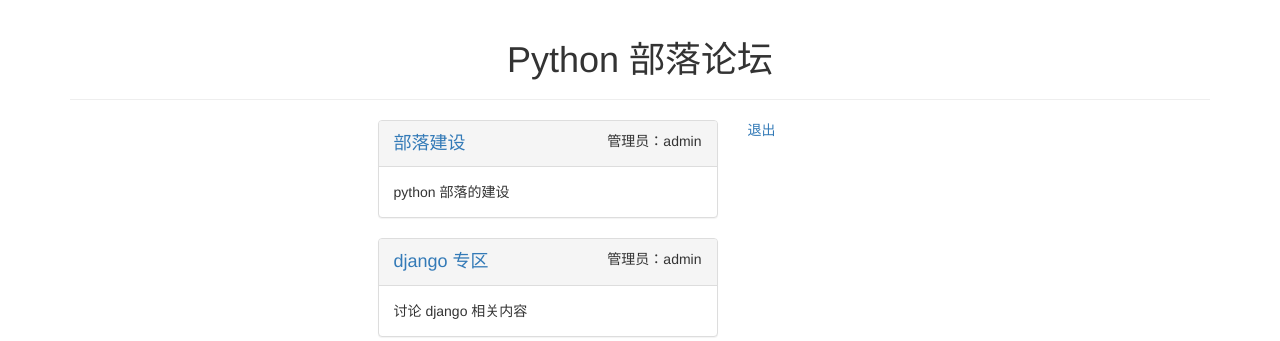
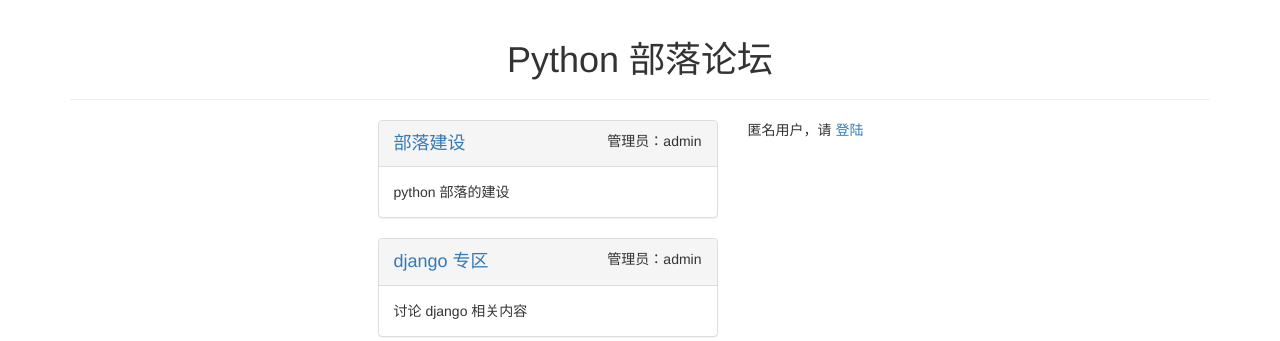
Before and after one commit to chaonet/forum, a Django app: template myforum/block/templates/block_list.html in a window 1280 px wide. Shown: the top 341 px of the page. Run offline with Django 3.2, Linux system fonts and the light colour scheme; the template is opened without the code that fills it: values that come from a table or form of the project are taken from there, others are empty; data comes from the database, SQL or seed files in the repository; both versions use the stored data as it was after the commit; parts of the project's set-up code (start-up, migrations or seed data) failed here and were passed over; some libraries are stand-ins or nearby versions.

Commit message:
login and logout

```diff
--- a/myforum/block/templates/block_list.html
+++ b/myforum/block/templates/block_list.html
@@ -17,11 +17,11 @@
 	      </div>
 
 	      <div class="col-md-4">
-	      {% if request.user %}
-	      <p><a href={% url 'login' %}>退出</a>
-	      {% else %}
-  	      <a href={% url 'login' %}>登陆</a>
-  	      {% endif %}
+		{% if user.is_authenticated %}
+		    <p>{{ user.username }} 欢迎</p><p><a href={% url 'logout_then_login' %}>退出</a>
+		{% else %}
+		    <p>匿名用户，请 <a href={% url 'login' %}>登陆</a></p>
+		{% endif %}
   	      </div>
 
           {% endblock %}
--- a/myforum/myforum/settings.py
+++ b/myforum/myforum/settings.py
@@ -26,6 +26,9 @@
 DEBUG = True
 
 ALLOWED_HOSTS = []
+
+LOGIN_REDIRECT_URL='/'
+
 
 # Application definition
 
--- a/myforum/myforum/urls.py
+++ b/myforum/myforum/urls.py
@@ -23,4 +23,5 @@
     url(r'^$', block_list,name='block_list'),
     url(r'^article/',include('article.urls')),
     url(r'^accounts/', include('django.contrib.auth.urls')),
+    url(r'^/logout/$', 'django.contrib.auth.views.logout_then_login',{'login_url':''},name='logout_then_login'),
 ]
```
Also changed, not shown: myforum/db.sqlite3.
